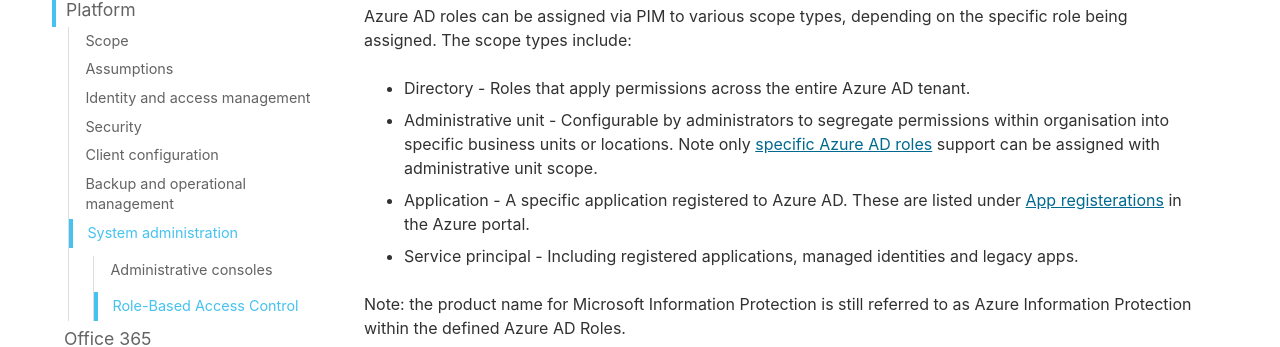
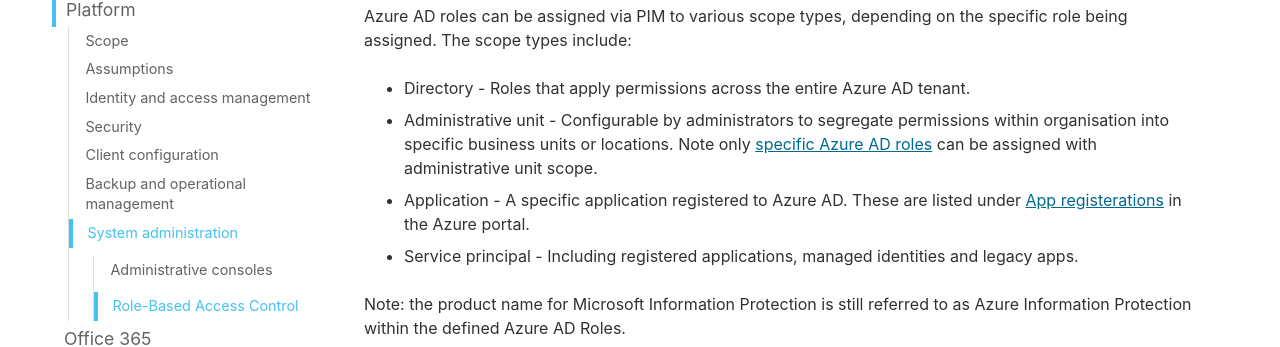
Before and after one commit to ASD-Blueprint/desktop.gov.au, a Jekyll site: the page built from blueprint/platform.md, in a window 1280 px wide and 900 px high, scrolled down 92646 px. Shown: the part 126-473 px from the top of the window. Built offline with Jekyll 4.4.1, drawn with Linux system fonts in a browser that asks for light colours; comment, search, counter and statistics services are not loaded.

Commit message:
Update blueprint/platform.md
Co-authored-by: Tom Plant <21111317+pl4nty@users.noreply.github.com>

```diff
--- a/blueprint/platform.md
+++ b/blueprint/platform.md
@@ -1682,7 +1682,7 @@
 Azure AD roles can be assigned via PIM to various scope types, depending on the specific role being assigned. The scope types include:
 
 * Directory - Roles that apply permissions across the entire Azure AD tenant.
-* Administrative unit - Configurable by administrators to segregate permissions within organisation into specific business units or locations.  Note only [specific Azure AD roles](https://docs.microsoft.com/en-au/azure/active-directory/roles/admin-units-assign-roles#roles-that-can-be-assigned-with-administrative-unit-scope) support can be assigned with administrative unit scope.
+* Administrative unit - Configurable by administrators to segregate permissions within organisation into specific business units or locations.  Note only [specific Azure AD roles](https://docs.microsoft.com/en-au/azure/active-directory/roles/admin-units-assign-roles#roles-that-can-be-assigned-with-administrative-unit-scope) can be assigned with administrative unit scope.
 * Application - A specific application registered to Azure AD. These are listed under [App registerations](https://portal.azure.com/#blade/Microsoft_AAD_IAM/ActiveDirectoryMenuBlade/RegisteredApps) in the Azure portal.
 * Service principal - Including registered applications, managed identities and legacy apps.
 
```
